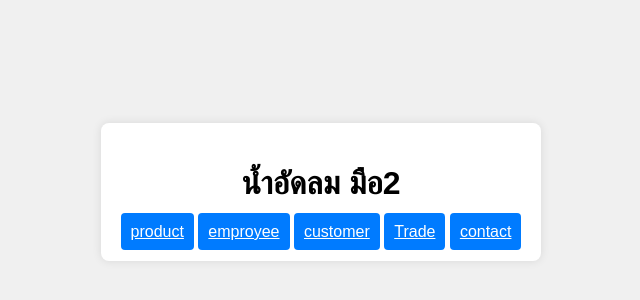
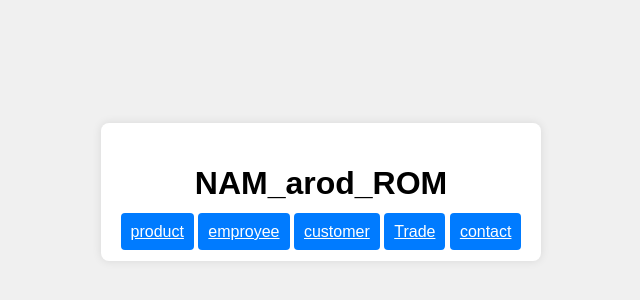
Before and after one commit to ASAMItheGOOOAT/Aperitif, a plain HTML site: page index.html in a window 1280 px wide. Shown: the part 216-516 px from the top of the page, without its empty margins (319-959 px from the left). Drawn offline with Linux system fonts and the light colour scheme.

Commit message:
Update index.html

```diff
--- a/index.html
+++ b/index.html
@@ -9,7 +9,7 @@
 <body>
 
     <div class="container">
-    <h1>นํ้าอัดลม มือ2</h1>
+    <h1>NAM_arod_ROM </h1>
     <a href="DTD1_1.xml" target="_blank">product</a>
     <a href="DTD1_2.xml" target="_blank">emproyee</a>
     <a href="DTD1_3.xml" target="_blank">customer</a>
```
